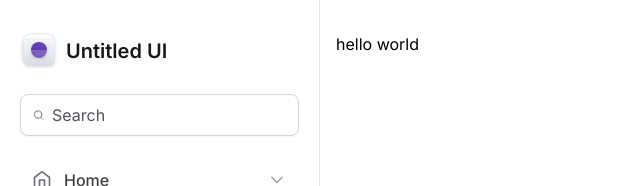
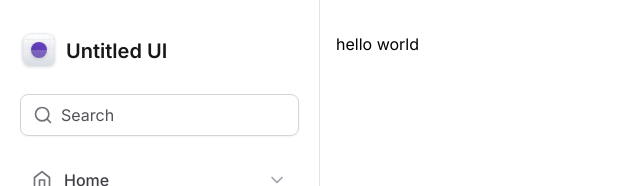
Before and after one commit to dihnauer/untitled-ui, a Next.js app: page / in a window 1280 px wide. Shown: the top 186 px of the page, without its empty margins (0-640 px from the left). Built offline with nearby package versions, Linux system fonts and the light colour scheme.

Commit message:
create input component with composition pattern

```diff
--- /dev/null
+++ b/src/components/Input/index.tsx
@@ -0,0 +1,30 @@
+import { Search } from "lucide-react";
+import { ComponentProps } from "react";
+
+interface PrefixProps extends ComponentProps<"div"> {}
+
+export function Prefix(props: PrefixProps) {
+  return <div {...props} />;
+}
+
+interface ControlProps extends ComponentProps<"input"> {}
+
+export function Control(props: ControlProps) {
+  return (
+    <input
+      className="flex-1 border-0 bg-transparent p-0 text-zinc-900 placeholder:text-zinc-600"
+      {...props}
+    />
+  );
+}
+
+interface RootProps extends ComponentProps<"div"> {}
+
+export function Root(props: RootProps) {
+  return (
+    <div
+      className="flex w-full items-center gap-2 rounded-lg border border-zinc-300 px-3 py-2 shadow-sm"
+      {...props}
+    />
+  );
+}
--- a/src/components/Sidebar/index.tsx
+++ b/src/components/Sidebar/index.tsx
@@ -13,20 +13,19 @@
 import { NavItem } from "../NavItem";
 import { UsedSpaceWidget } from "../UsedSpaceWidget";
 import { Profile } from "../Profile";
+import * as Input from "../Input";
 
 export function Sidebar() {
   return (
     <aside className="flex flex-col gap-6 border-r border-zinc-200 px-5 py-8">
       <Logo />
 
-      <div className="flex w-full items-center gap-2 rounded-lg border border-zinc-300 px-3 py-2 shadow-sm">
-        <Search className="h-5 w-5 text-zinc-500" />
-        <input
-          type="text"
-          placeholder="Search"
-          className="flex-1 border-0 bg-transparent p-0 text-zinc-900 placeholder:text-zinc-600"
-        />
-      </div>
+      <Input.Root>
+        <Input.Prefix>
+          <Search className="h-5 w-5 text-zinc-500" />
+        </Input.Prefix>
+        <Input.Control placeholder="Search" />
+      </Input.Root>
 
       <nav className="space-y-0.5">
         <NavItem title="Home" icon={Home} />
```
